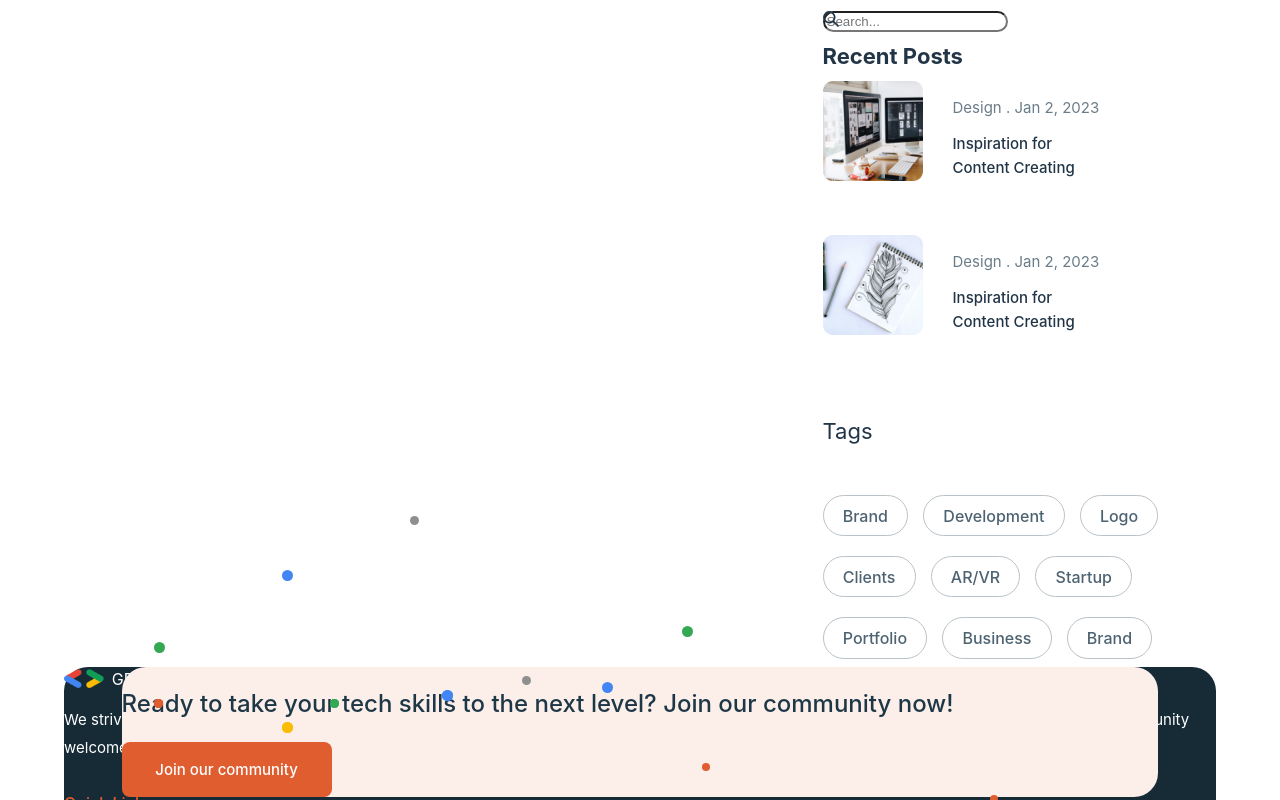
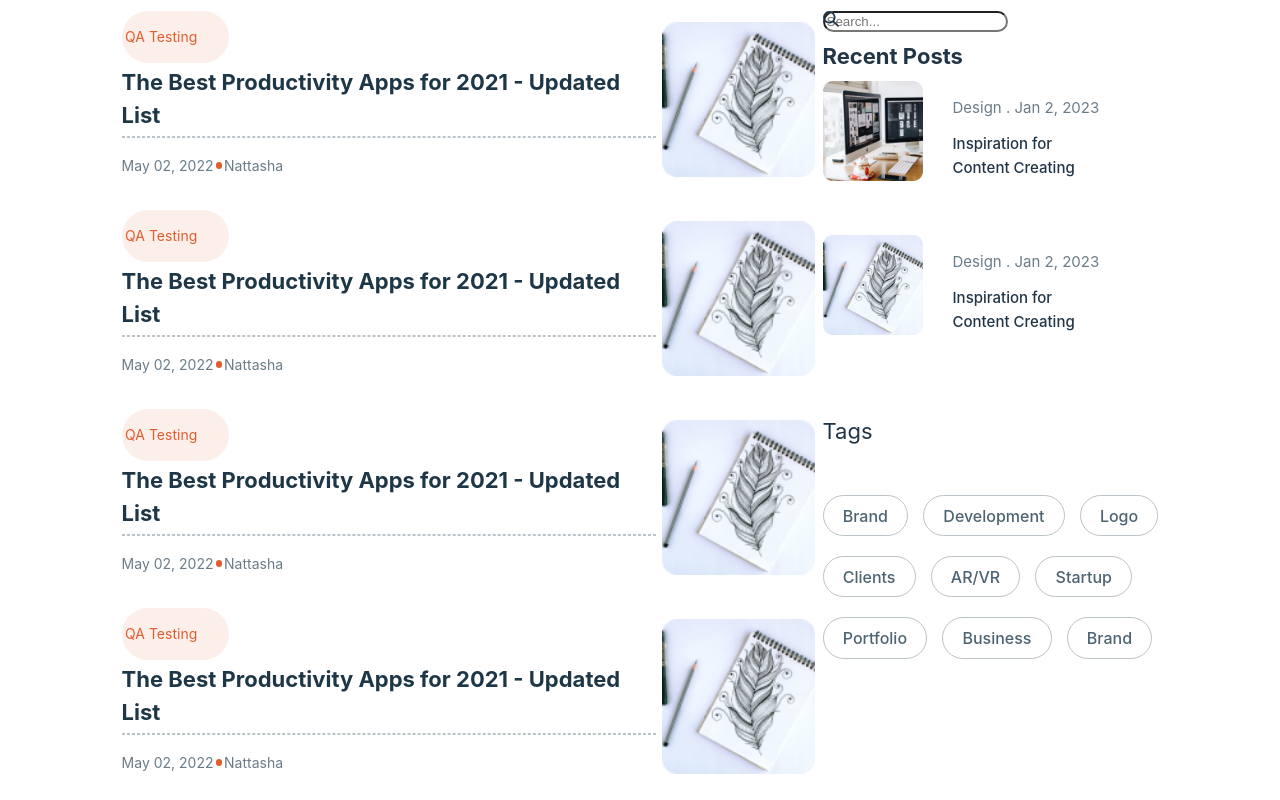
Before and after one commit to ayanwumi101/gdg-ibadan-devwebsite, a React (Vite) app: page /blog in a window 1280 px wide. Shown: the part 600-1400 px from the top of the page. Built offline with nearby package versions, Linux system fonts and the light colour scheme; the HTML template or start-up script is replaced by a standard one.

Commit message:
blog page completed

```diff
--- a/src/pages/blog/index.jsx
+++ b/src/pages/blog/index.jsx
@@ -12,7 +12,7 @@ import {
   IconButton,
   Stack,
   CardBody,
-  Card, Image
+  Card, Image, Badge
 } from "@chakra-ui/react";
 import BlogImage from "../../assets/about (4).png";
 import MobileImage from "../../assets/about (5).png";
@@ -67,17 +67,25 @@ const Blog = () => {
         </Flex>
       </Box>
 
-      <Box
-        display='flex'
-        flexDirection='row-reverse'
+      <Stack
         alignItems={{base: 'center', lg: 'flex-start'}}
         justifyContent={{base: 'center', lg: 'space-between'}}
         w='90%'
         mx='auto'
-        flex-flexWrap='wrap'
         my='8'
+        direction={{base: 'column-reverse', lg: 'row'}}
       >
-        <Box>
+        <Box my={{base: '10', lg: 0}} w={{base: '100%', lg: '65%'}}>
+          <SinglePost />
+          <SinglePost />
+          <SinglePost />
+          <SinglePost />
+          <SinglePost />
+          <SinglePost />
+          <SinglePost />
+        </Box>
+
+        <Box mb='8' w={{base: '100%', lg: '28%'}}>
           <Box>
             <InputGroup>
               <InputLeftElement
@@ -251,14 +259,33 @@ const Blog = () => {
 
           </Box>
         </Box>
-
-        <Box>
-
-        </Box>
-
-      </Box>
+      </Stack>
     </>
   );
 };
 
 export default Blog;
+
+
+
+export const SinglePost = () => {
+  return (
+    <Box w='100%' mb='16'>
+      <Stack direction={{base: 'column', lg: 'row'}} justifyContent='space-between' alignItems='center'>
+        <Box w={{ base: '100%', lg: '65%' }} mb='4'>
+          <Box bg='#FCEFEA' py='1.5' px='3.5' borderRadius='85px' w='100px'><Text color='#E05D2F' fontSize={14} fontWeight='medium'>QA Testing</Text></Box>
+          <Heading my='3.5' fontSize={22} color='#1E3747'>The Best Productivity Apps for 2021 - Updated List</Heading>
+          <Box w='100%' border='1px dashed #BAC3C8' my='3'></Box>
+          <Stack direction='row' alignItems='center' gap={2}>
+            <Text color='#6A7C88' fontSize={14}>May 02, 2022</Text>
+            <Box w='6.5px' h='6.5px' borderRadius='50%' bg='#E05D2F'></Box>
+            <Text color='#6A7C88' fontSize={14}>Nattasha</Text>
+          </Stack>
+        </Box>
+        <Box w={{base: '60%', lg: '30%'}}>
+          <Image src={Design2} h='155px' w='100%' borderRadius={10} />
+        </Box>
+      </Stack>
+    </Box>
+  )
+}
```
